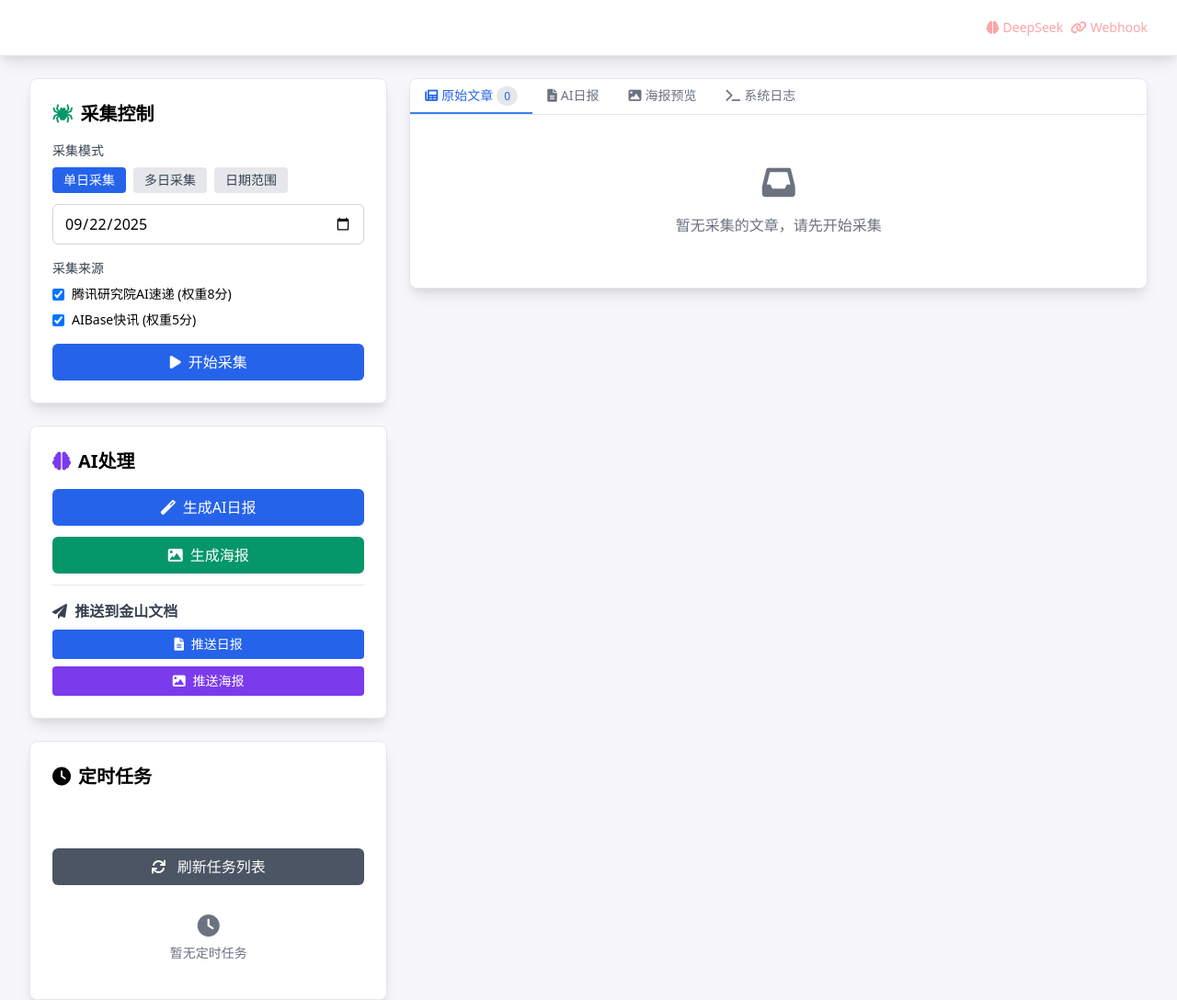
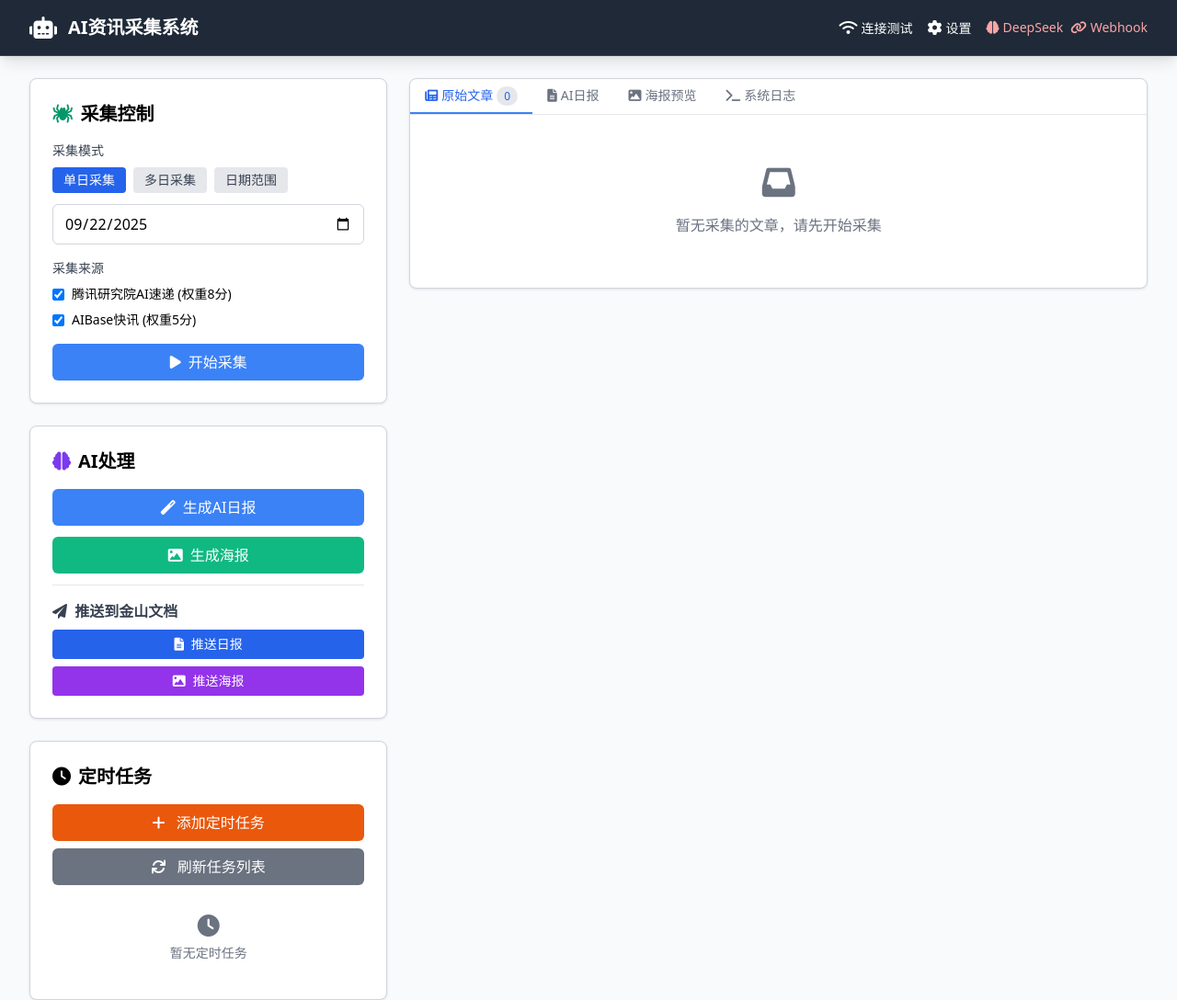
Before and after one commit to dasdl12/crawler3, a Flask app: page / in a window 1280 px wide. Shown: the whole page at 92% size. Run offline with Flask 3, Linux system fonts and the light colour scheme; data that the repository does not hold is empty.

Commit message:
定时任务优化周一 色彩设计优化1

```diff
--- a/templates/index.html
+++ b/templates/index.html
@@ -20,22 +20,75 @@
         }
         .card {
             background-color: #ffffff;
-            border: 1px solid #e5e7eb;
+            border: 1px solid #d1d5db;
+            box-shadow: 0 1px 3px 0 rgba(0, 0, 0, 0.1);
         }
         .glass {
-            background: #ffffff;
-            border-bottom: 1px solid #e5e7eb;
+            background: #1f2937;
+            border-bottom: 1px solid #374151;
             backdrop-filter: none;
         }
         body {
-            background: #f7f7fb;
+            background: #f8fafc;
             min-height: 100vh;
         }
         .btn-primary {
+            background: #3b82f6;
+            color: white;
+            border: none;
+        }
+        .btn-primary:hover {
             background: #2563eb;
         }
-        .btn-primary:hover {
-            background: #1d4ed8;
+        /* 统一按钮样式 - 提高可视度 */
+        .bg-gray-600 {
+            background-color: #6b7280 !important;
+            color: white !important;
+        }
+        .bg-gray-600:hover {
+            background-color: #4b5563 !important;
+        }
+        .bg-green-600 {
+            background-color: #10b981 !important;
+            color: white !important;
+        }
+        .bg-green-600:hover {
+            background-color: #059669 !important;
+        }
+        .bg-red-600 {
+            background-color: #ef4444 !important;
+            color: white !important;
+        }
+        .bg-red-600:hover {
+            background-color: #dc2626 !important;
+        }
+        .bg-orange-600 {
+            background-color: #ea580c !important;
+            color: white !important;
+        }
+        .bg-orange-600:hover {
+            background-color: #c2410c !important;
+        }
+        .bg-purple-600 {
+            background-color: #9333ea !important;
+            color: white !important;
+        }
+        .bg-purple-600:hover {
+            background-color: #7c3aed !important;
+        }
+        .bg-blue-600 {
+            background-color: #2563eb !important;
+            color: white !important;
+        }
+        .bg-blue-600:hover {
+            background-color: #1d4ed8 !important;
+        }
+        .bg-yellow-600 {
+            background-color: #d97706 !important;
+            color: white !important;
+        }
+        .bg-yellow-600:hover {
+            background-color: #b45309 !important;
         }
         .markdown-content {
             line-height: 1.6;
```
